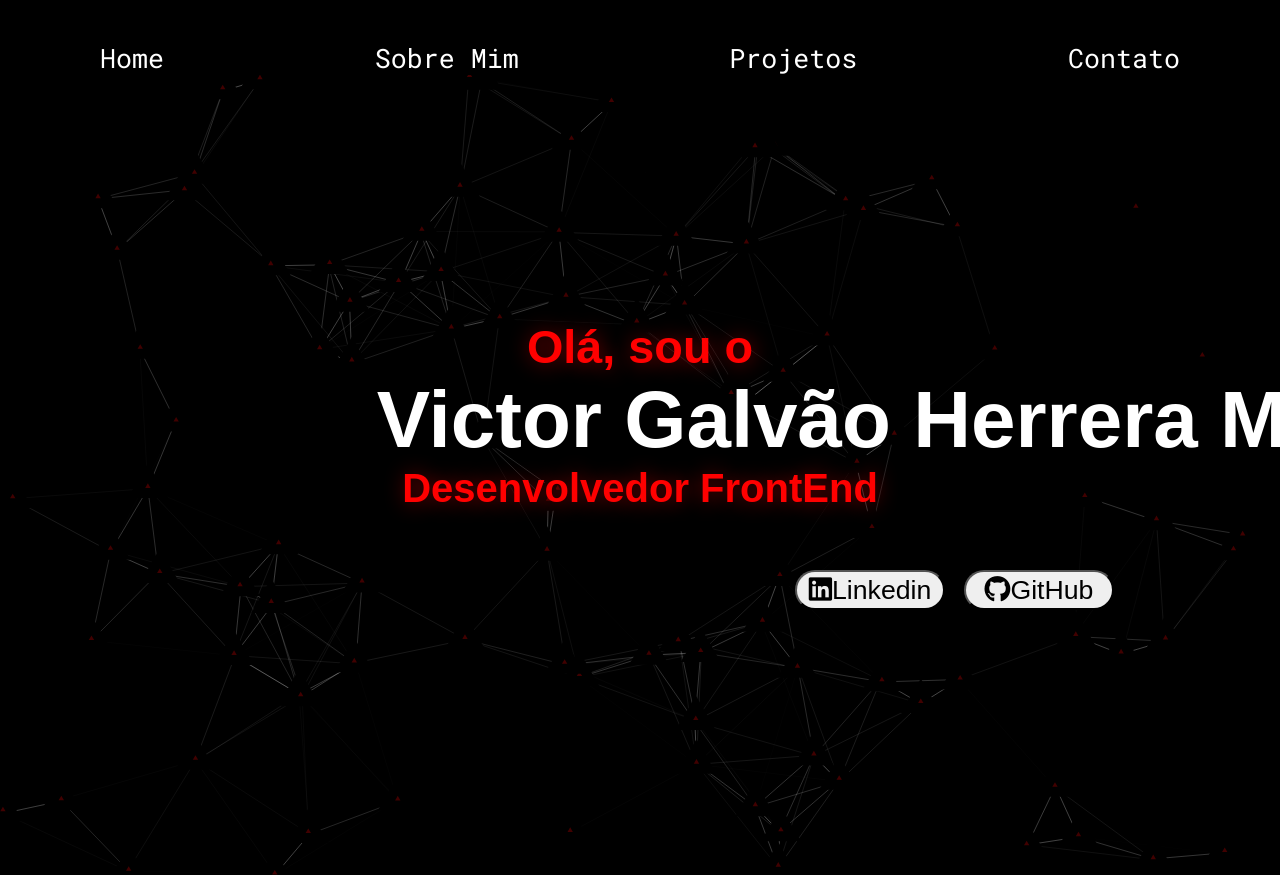
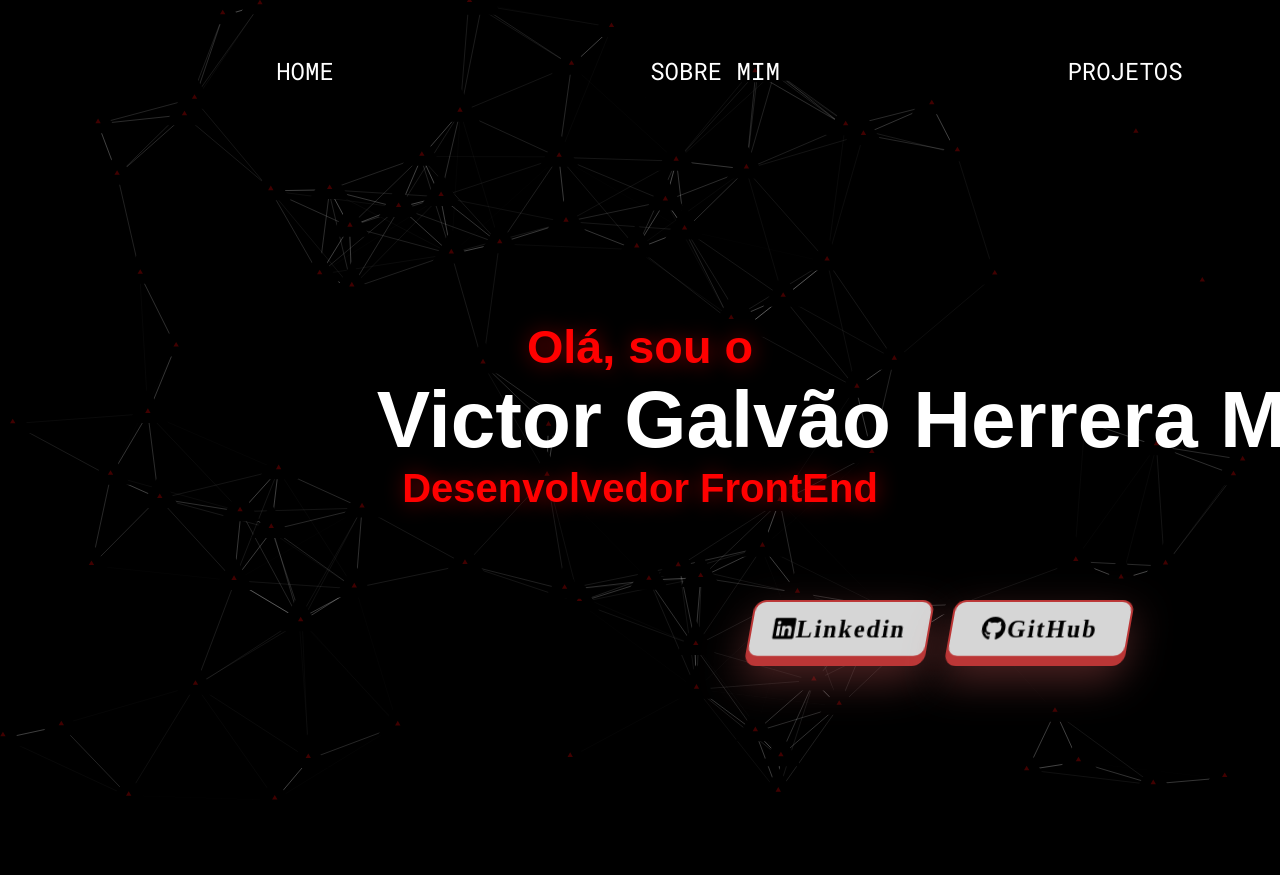
Before and after one commit to VictorGalvaoMercante/Portf-lio, a plain HTML site: page index.html in a window 1280 px wide. Shown: the top 875 px of the page. Drawn offline with Linux system fonts and the light colour scheme; a web font is replaced by a local one.

Commit message:
desenvolvimento

```diff
--- a/index.html
+++ b/index.html
@@ -19,10 +19,10 @@
     <div id="particles-js">
         <header>
             <ul>
-                <li><a href="">Home</a></li>
-                <li><a href="sobremim.html">Sobre Mim</a></li>
-                <li><a href="projetos.html">Projetos</a></li>
-                <li><a href="contatos.html">Contato</a></li>
+                <li><a href="" class="link">Home</a></li>
+                <li><a href="#sobre" class="link">Sobre Mim</a></li>
+                <li><a href="projetos.html" class="link">Projetos</a></li>
+                <li><a href="contatos.html" class="link">Contato</a></li>
             </ul>
         </header>
         <main>
@@ -32,9 +32,24 @@
                 <h4>Desenvolvedor FrontEnd</h4>
             </div>
             <div class="btn">
-                <a href="https://www.linkedin.com/in/victor-mercante/" target="_blank"><button type="button"><i class="fa-brands fa-linkedin"></i>Linkedin</button></a>
-                <a href="https://github.com/VictorGalvaoMercante" target="_blank"><button type="button"><i class="fa-brands fa-github"></i>GitHub</button></a>
+
+                <div class="button">
+                    <a href="https://www.linkedin.com/in/victor-mercante/" target="_blank"><i class="fa-brands fa-linkedin"></i>Linkedin</a>
+                </div>
+                <div class="button">
+                    <a href="https://github.com/VictorGalvaoMercante" target="_blank"><i class="fa-brands fa-github"></i>GitHub</a>
+                </div>
             </div>
+            <section id="sobre">
+               <div class="faixa">
+                <div class="containerSobreMim">
+
+                </div>
+
+               </div>
+
+
+            </section>
         </main>
 
     </div>
--- a/style.css
+++ b/style.css
@@ -10,9 +10,10 @@
 }
 body{
     background-color: black;
+    overflow-x:hidden ;
 }
-#home{
-    overflow: hidden;
+header{
+    position: fixed;
 }
 
 
@@ -23,6 +24,8 @@ ul{
     font-size: 20pt;
     font-family: 'Roboto Mono', monospace;
     font-weight: 100;
+    gap: 200px;
+    margin-left: 100px;
 
 }
 ul li a{
@@ -37,6 +40,65 @@ ul li{
         text-shadow: 4px 4px 50px rgb(253, 0, 0);
     }
 }
+.link {
+    width: 200px;
+    height: auto;
+    float: left;
+    transition: .5s linear;
+    position: relative;
+    display: block;
+    overflow: hidden;
+    padding: 15px;
+    text-align: center;
+    margin: 0 5px;
+    background: transparent;
+    text-transform: uppercase;
+    font-weight: 300;
+    font-size: 18pt;
+  }
+
+  .link:before {
+    position: absolute;
+    content: '';
+    left: 0;
+    bottom: 0;
+    height: 4px;
+    width: 100%;
+    border-bottom: 4px solid transparent;
+    border-left: 4px solid transparent;
+    box-sizing: border-box;
+    transform: translateX(100%);
+  }
+
+  .link:after {
+    position: absolute;
+    content: '';
+    top: 0;
+    left: 0;
+    width: 100%;
+    height: 4px;
+    border-top: 4px solid transparent;
+    border-right: 4px solid transparent;
+    box-sizing: border-box;
+    transform: translateX(-100%);
+  }
+
+
+  .link:hover:before {
+    border-color: #ffffff;
+    height: 100%;
+    transform: translateX(0);
+    transition: .3s transform linear, .3s height linear .3s;
+  }
+
+  .link:hover:after {
+    border-color: #fff7f7;
+    height: 100%;
+    transform: translateX(0);
+    transition: .3s transform linear, .3s height linear .5s;
+  }
+
+
 #apresentacao{
     color: white;
     position: absolute;
@@ -84,26 +146,56 @@ h4 , h3{
 }
 
 .btn{
+    display: flex;
     position: absolute;
-    top: 570px;
-    left: 780px;
+    top: 600px;
+    left: 750px;
     width: 400px;
+
 
 
 }
 
-button{
+.button {
+    --😀: #d6d6d6;
+    --😀😀: #bb3636;
+    --😀😀😀: #c0545463;
 
-    width: 150px;
-    height: 40px;
-    margin-left: 15px;
-    font-size: 20pt;
-    border-radius: 20px;
-    &:hover{
-        text-shadow: 5px 5px 40px white;
-        transform: scale(1.2);
-    }
+    cursor: pointer;
+    width: 284px;
+    height: 58px;
+    display: flex;
+    align-items: center;
+    justify-content: center;
+    gap: 1rem;
+    font-size: 1.125em;
+    font-weight: 800;
+    letter-spacing: 2px;
+    color: #fff;
+    background: var(--😀);
+    border: 2px solid var(--😀😀);
+    border-radius: .75rem;
+    box-shadow: 0 8px 0 var(--😀😀);
+    transform: skew(-10deg);
+    transition: all .1s ease;
+    filter: drop-shadow(0 15px 20px var(--😀😀😀));
+    margin-right: 20px;
+
+
+
+ }
+
+.button:hover {
+    letter-spacing: 0px;
+    transform: skew(-10deg) translateY(8px);
+    box-shadow: 0 0 0 var(--😀😀😀);
 }
+a{
+    text-decoration: none;
+    font-size: 18pt;
+    color: black
+}
+
 #boxs{
     display: flex;
     position: absolute;
@@ -212,3 +304,30 @@ button{
     position: absolute;
     transform: rotate(-5deg);
 }
+
+::-webkit-scrollbar-track{
+    background-color: white;
+}
+::-webkit-scrollbar{
+    width: 10px;
+
+
+}
+::-webkit-scrollbar-thumb{
+    background-color: rgb(148, 14, 14);
+    border-radius: 15px;
+}
+.faixa{
+    width: 100%;
+    height: 30px;
+    background-color: rgb(1, 3, 21);
+    position: absolute;
+    top: 1000px;
+
+}
+.containerSobreMim{
+    background: rgb(1, 0, 15);
+    height: 400px;
+    width: 100%;
+    margin-top: 30px;
+}
```
Also changed, not shown: contatos.html (deleted, +0 -45 lines), projetos.html (deleted, +0 -63 lines), sobremim.html (deleted, +0 -58 lines).
